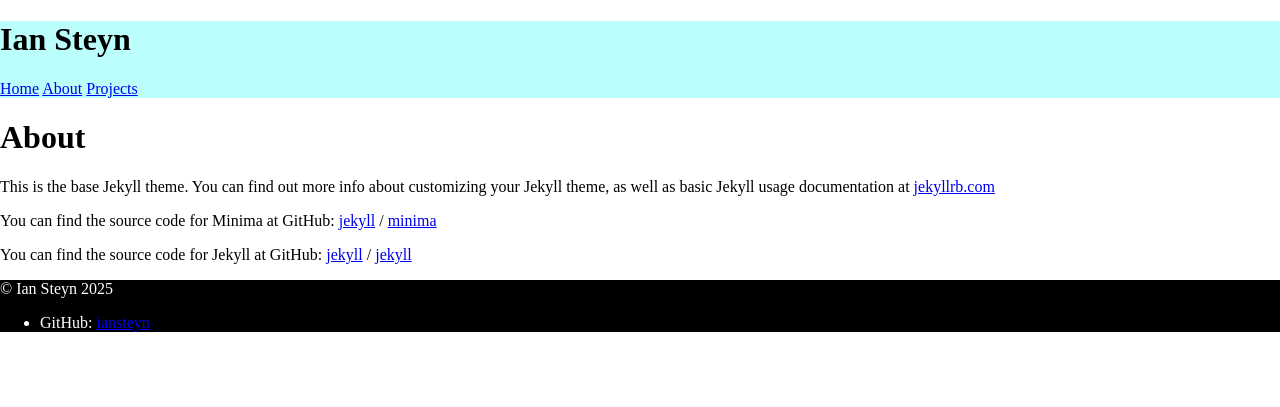
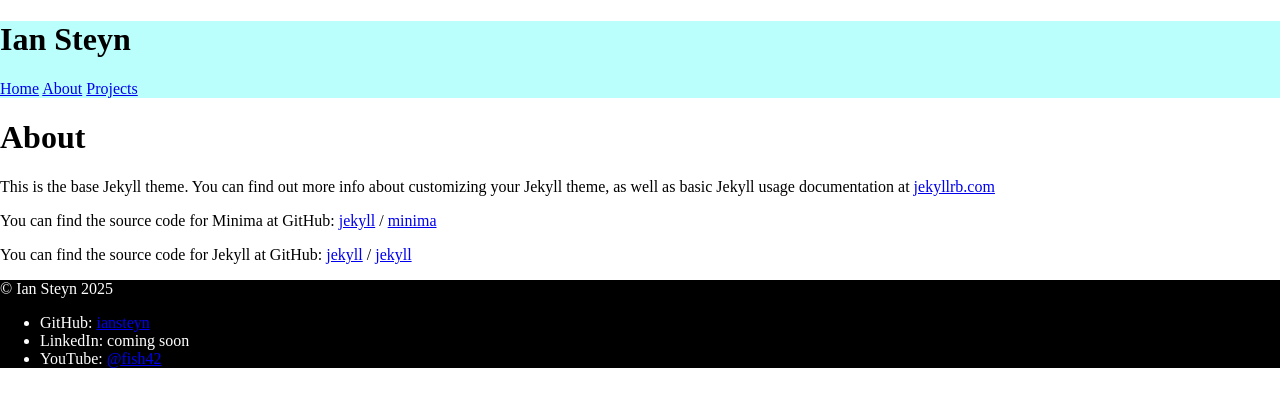
Before and after one commit to iansteyn/iansteyn.github.io, a Jekyll site: the page built from pages/about.md, in a window 1280 px wide. Shown: the top 407 px of the page. Built offline with Jekyll 4.4.1, drawn with Linux system fonts in a browser that asks for light colours; some web fonts are replaced.

Commit message:
add youtube link to footer

```diff
--- a/_includes/footer.html
+++ b/_includes/footer.html
@@ -2,5 +2,7 @@
   &copy; Ian Steyn 2025
   <ul>
     <li>GitHub: <a href="https://github.com/{{ site.github_username }}">{{ site.github_username }}</a></li>
+    <li>LinkedIn: coming soon</li>
+    <li>YouTube: <a href="https://www.youtube.com/{{ site.youtube_username }}">{{ site.youtube_username }}</a></li>
   </ul>
 </footer>
```
